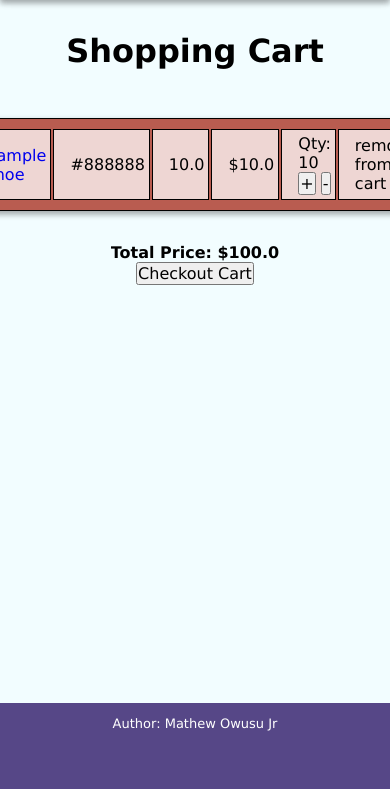
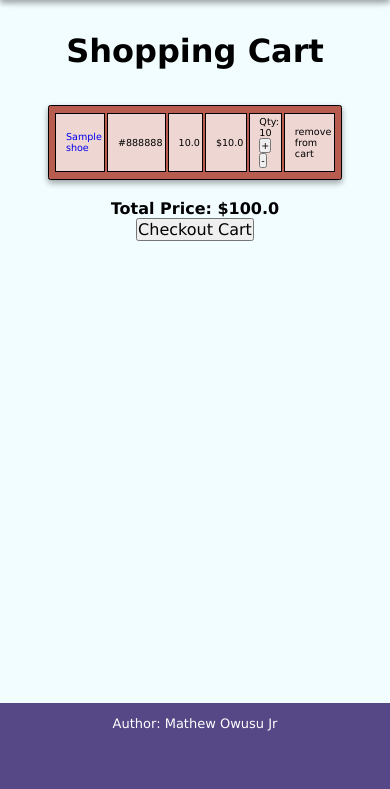
Before and after one commit to mkowusujr/sneakerhead-shoe-estore, a Flask app: page /cart in a window 390 px wide. Shown: the part 55-844 px from the top of the page. Run offline with Flask 2, Linux system fonts and the light colour scheme; a user stored in the database is signed in; tables that the repository leaves empty hold one stand-in row (values such as "Sample post"); parts of the project's set-up code (start-up, migrations or seed data) failed here and were passed over.

Commit message:
made transcations responsive on mobile

```diff
--- a/website/static/dist/main.css
+++ b/website/static/dist/main.css
@@ -220,6 +220,12 @@ table {
   padding: 0.5em;
   width: 85%;
   box-shadow: rgba(0, 0, 0, 0.16) 0px 3px 6px, rgba(0, 0, 0, 0.23) 0px 3px 6px;
+}
+@media screen and (max-width: 470px) {
+  table {
+    width: 60%;
+    font-size: 0.6em;
+  }
 }
 
 th, td {
--- a/website/static/main.js
+++ b/website/static/main.js
@@ -57,29 +57,24 @@ function addSize(requestUrl){
 
 function navToggle(){
     let navbarLinks = document.getElementsByClassName('nav-links')[0];
-    let width = screen.width;
     if (navbarLinks.style.display === "block") {
         navbarLinks.style.display = "none";
-        document.body.style.overflow = 'visible';
+        document.body.style.overflowY = 'visible';
         window.onscroll = function() {};
     } else {
         navbarLinks.style.display = "block";
-        document.body.style.overflow = "hidden";
+        document.body.style.overflowY = "hidden";
         window.onscroll = () => { window.scroll(0, 0); };
     }
 }
 
 let widthMatch = window.matchMedia("(min-width: 1221px)");
-// mm in the function arg is the matchMedia object, passed back into the function
 widthMatch.addEventListener('change', function(mm) {
     let navbarLinks = document.getElementsByClassName('nav-links')[0];
     if (mm.matches) {
-        // it matches the media query: that is, min-width is >= 500px
         navbarLinks.style.display = "block";
     }
     else {
-        // it no longer matches the media query
-        // remove the event listener
         navbarLinks.style.display = "none";
     }
 });
--- a/website/static/sass/components/_tables.scss
+++ b/website/static/sass/components/_tables.scss
@@ -6,6 +6,10 @@ table {
     padding: 0.5em;
     width: 85%;
     @include dropShadow();
+    @media screen and (max-width:470px) {
+        width: 60%;
+        font-size: 0.60em;
+    }
 }
 
 th, td {
```
Also changed, not shown: 1 other file.
